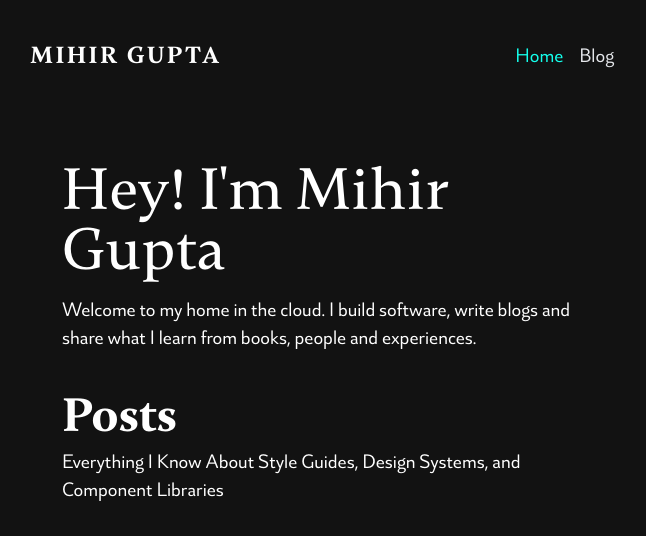
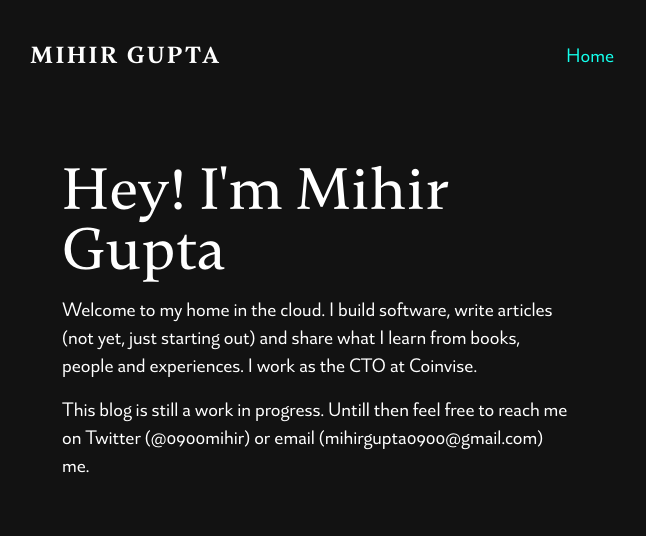
Before and after one commit to mihirgupta0900/mihirg.com, a Next.js app: page / in a window 1280 px wide. Shown: the top 536 px of the page, without its empty margins (322-968 px from the left). Built offline with nearby package versions, Linux system fonts and the light colour scheme.

Commit message:
blog ready for v1

```diff
--- a/components/Header.tsx
+++ b/components/Header.tsx
@@ -40,7 +40,7 @@ const Header = () => {
           }
         >
           <ActiveLink href="/">Home</ActiveLink>
-          <ActiveLink href="/blog">Blog</ActiveLink>
+          {/* <ActiveLink href="/blog">Blog</ActiveLink> */}
         </nav>
       </div>
     </div>
--- a/pages/index.tsx
+++ b/pages/index.tsx
@@ -16,11 +16,23 @@ const Home: FC<Props> = ({ posts }) => {
           Hey! I'm Mihir Gupta
         </h1>
         <p className="mt-4 text-xl">
-          Welcome to my home in the cloud. I build software, write blogs and
-          share what I learn from books, people and experiences.
+          Welcome to my home in the cloud. I build software, write articles (not
+          yet, just starting out) and share what I learn from books, people and
+          experiences. I work as the CTO at{" "}
+          <a href="https://coinvise.co">Coinvise.</a>
+        </p>
+
+        <p className="mt-4 text-xl">
+          This blog is still a work in progress. Untill then feel free to reach
+          me on <a href="https://twitter.com/0900mihir">Twitter (@0900mihir)</a>{" "}
+          or{" "}
+          <a href="mailto:mihirgupta0900@gmail.com">
+            email (mihirgupta0900@gmail.com)
+          </a>{" "}
+          me.
         </p>
       </div>
-      <div className="mt-10">
+      {/* <div className="mt-10">
         <h2 className="text-5xl font-heading font-bold mb-2">Posts</h2>
         <ul>
           {posts.map((post, i) => (
@@ -29,7 +41,7 @@ const Home: FC<Props> = ({ posts }) => {
             </div>
           ))}
         </ul>
-      </div>
+      </div> */}
     </Layout>
   );
 };
```
